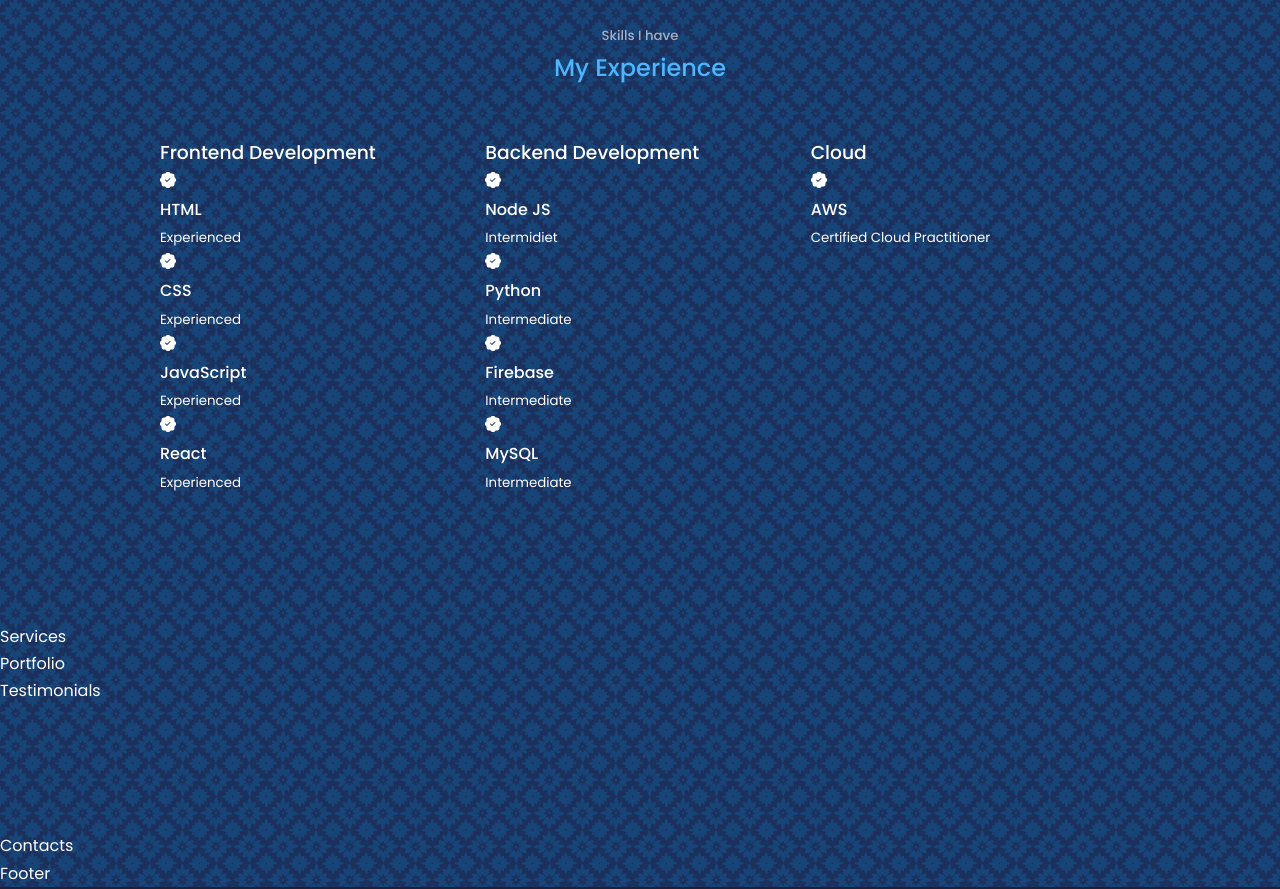
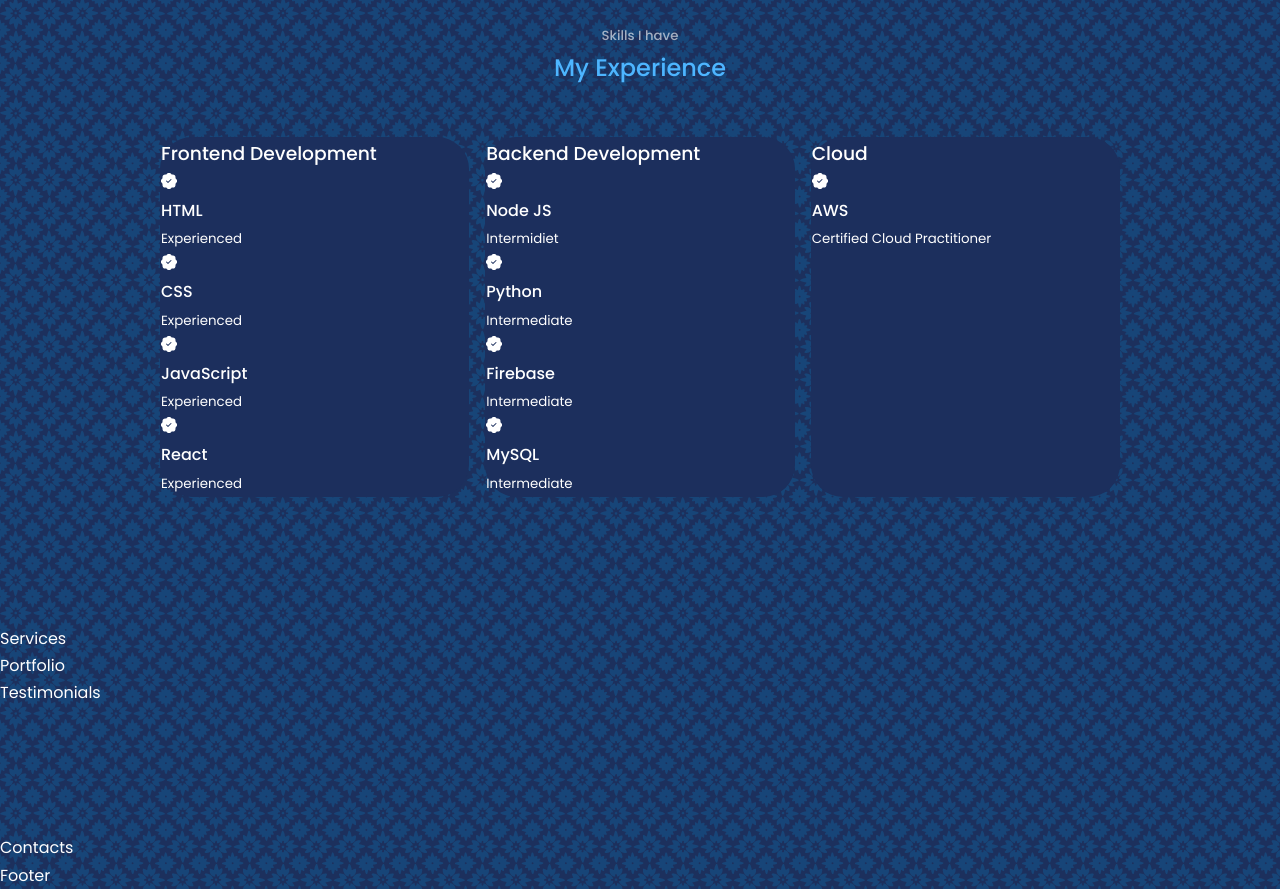
Before and after one commit to Gitthuma/george-githuma-portfolio-website, a React (Create React App) app: page / in a window 1280 px wide. Shown: the part 1720-2609 px from the top of the page. Built offline with nearby package versions, Linux system fonts and the light colour scheme.

Commit message:
Style the direct divs inside experience__container

```diff
--- a/src/Components/Experience/Experience.css
+++ b/src/Components/Experience/Experience.css
@@ -4,3 +4,12 @@
     grid-template-columns: repeat(3, 1fr);
     gap: 1rem;
 }
+
+/*Style the direct divs inside experience__container*/
+.experience__container > div {
+    background: var(--color-bg-variant);
+    padding: 2.rem 5rem;
+    border-radius: 2rem;
+    border: 1px solid transparent;
+
+}
```
